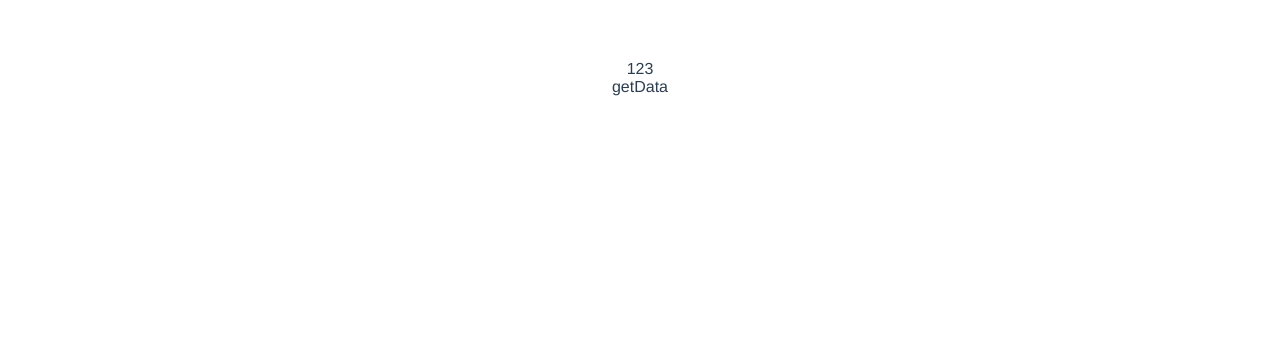
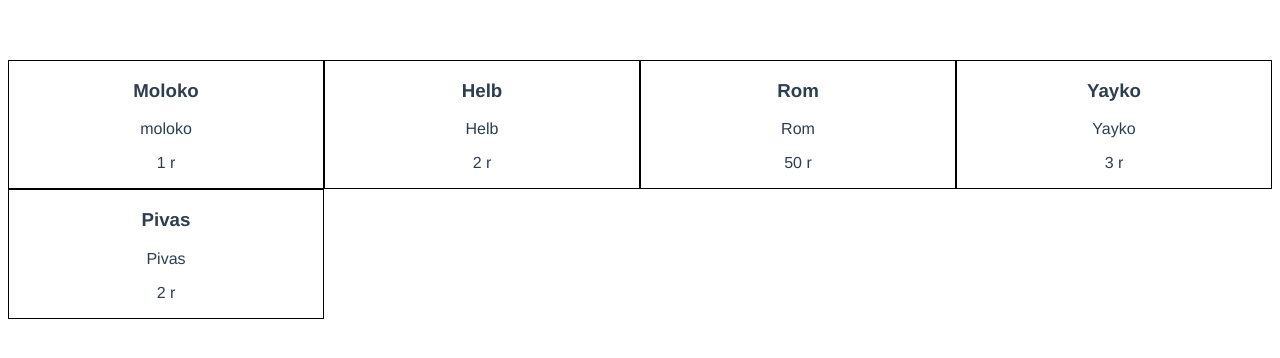
Before and after one commit to z0r0v/CMS-GROUP-LTD, a Vue app: page / in a window 1280 px wide. Shown: the top 358 px of the page. Built offline with nearby package versions, Linux system fonts and the light colour scheme.

Commit message:
t2 added product cart

```diff
--- a/package.json
+++ b/package.json
@@ -18,6 +18,8 @@
     "babel-eslint": "^10.1.0",
     "eslint": "^6.7.2",
     "eslint-plugin-vue": "^6.2.2",
+    "node-sass": "^4.14.1",
+    "sass-loader": "^10.0.4",
     "vue-template-compiler": "^2.6.11"
   }
 }
--- a/src/App.vue
+++ b/src/App.vue
@@ -1,7 +1,6 @@
 <template>
     <div id="app">
-        <span v-on:click="getData">123</span>
-        <List v-bind:content="data"></List>
+        <List :content="data.products"></List>
     </div>
 </template>
 
--- a/src/assets/data.js
+++ b/src/assets/data.js
@@ -6,23 +6,23 @@ export const products = [
     },
     {
         name: 'Helb',
-        description: 'moloko',
+        description: 'Helb',
         cost: '2 r',
     },
     {
-        name: 'Moloko',
-        description: 'moloko',
-        cost: '1 r',
+        name: 'Rom',
+        description: 'Rom',
+        cost: '50 r',
     },
     {
-        name: 'Moloko',
-        description: 'moloko',
-        cost: '1 r',
+        name: 'Yayko',
+        description: 'Yayko',
+        cost: '3 r',
     },
     {
-        name: 'Moloko',
-        description: 'moloko',
-        cost: '1 r',
+        name: 'Pivas',
+        description: 'Pivas',
+        cost: '2 r',
     },
 
-    ];
+];
--- a/src/components/List.vue
+++ b/src/components/List.vue
@@ -1,20 +1,34 @@
 <template>
-    <div>
-        <span v-on:click="getData">getData</span>
+    <div class="product-list">
+        <div class="product-list__item" v-for="(item, index) in content" :key="index">
+            <ProductCart
+                    :name="item.name"
+                    :description="item.description"
+                    :cost="item.cost"
+            ></ProductCart>
+        </div>
+
     </div>
 </template>
-
 <script>
+    import ProductCart from "./ProductCart";
     export default {
         name: "List",
-        methods: {
-            getData: function () {
-                console.log(this.data);
-            }
-        }
+        components: {
+            ProductCart,
+        },
+        props: [
+            "content"
+        ],
     }
 </script>
 
-<style scoped>
-
+<style lang="scss">
+    .product-list {
+        display: flex;
+        flex-wrap: wrap;
+        &__item {
+            width: 25%;
+        }
+    }
 </style>
--- /dev/null
+++ b/src/components/ProductCart.vue
@@ -0,0 +1,23 @@
+<template>
+    <div class="product-cart">
+        <h3>{{name}}</h3>
+        <p>{{description}}</p>
+        <p>{{cost}}</p>
+    </div>
+</template>
+<script>
+    export default {
+        name: "ProductCart",
+        props: [
+            "name",
+            "description",
+            "cost",
+        ],
+    }
+</script>
+
+<style lang="scss">
+    .product-cart {
+        border: 1px solid black;
+    }
+</style>
```
Also changed, not shown: 1 other file (tests, documents, lock files or other folders).
